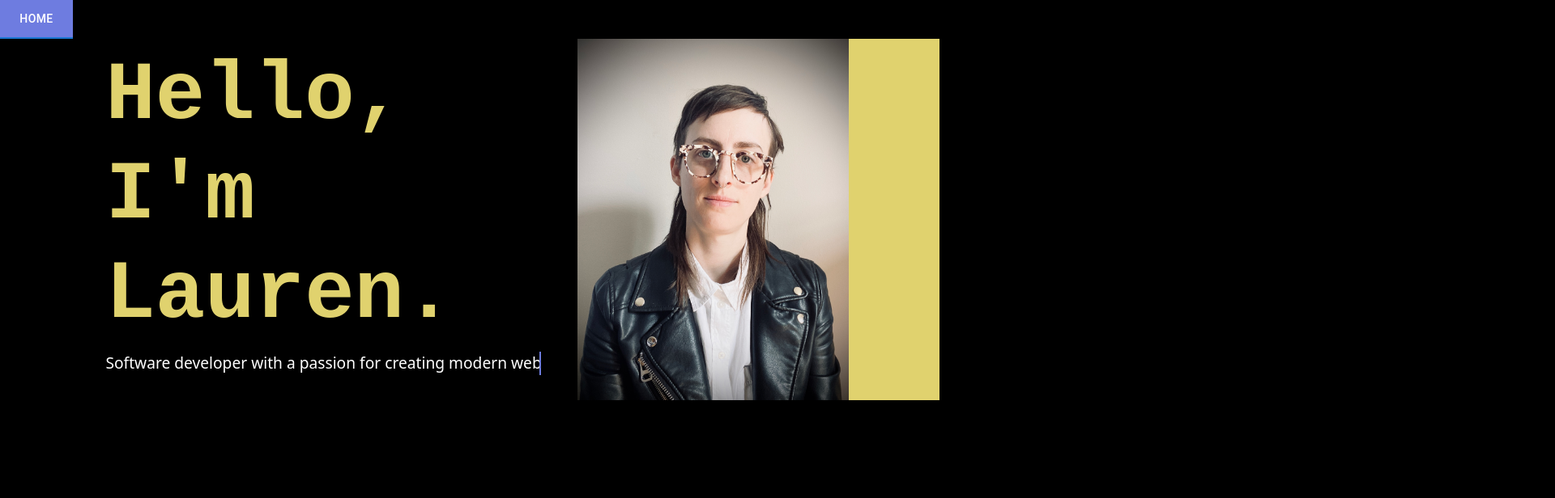
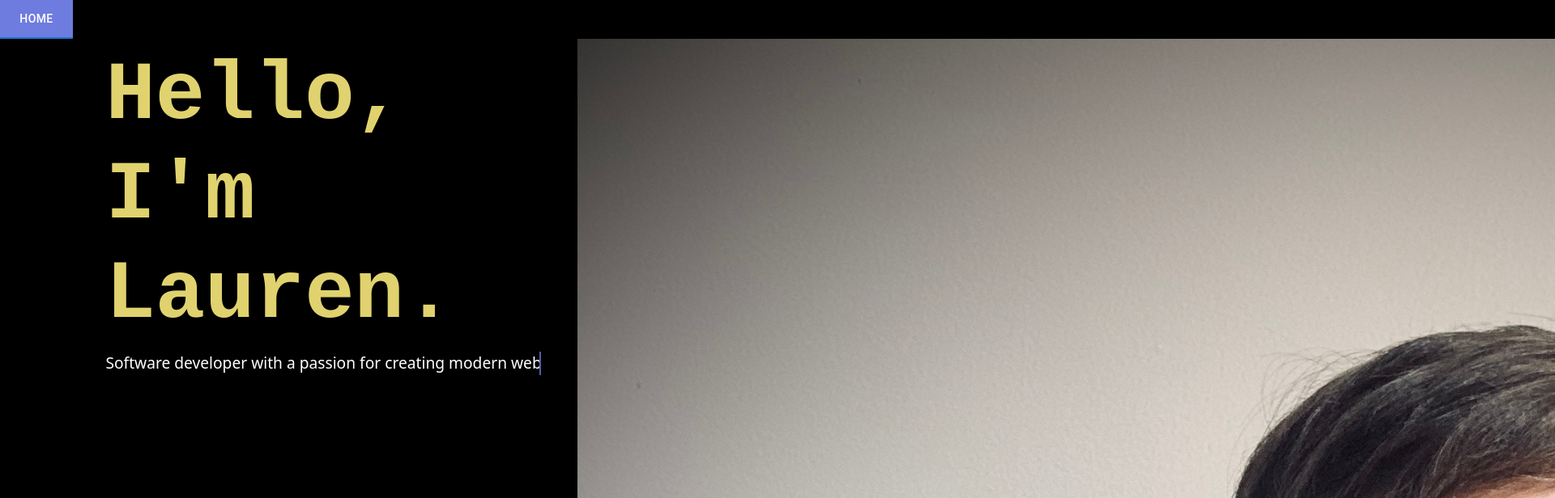
Before and after one commit to laurenmilesdev/portfolio, a Next.js app: page / in a window 1280 px wide. Shown: the top 616 px of the page at 81% size, 1920 px wide, since content can reach past the window. Built offline with nearby package versions, Linux system fonts and the light colour scheme; a web font is replaced by a local one.

Commit message:
Updated css for themes

```diff
--- a/src/components/layout/LeftContainer.module.css
+++ b/src/components/layout/LeftContainer.module.css
@@ -1,7 +1,7 @@
 .left-container {
   width: 57%;
   padding: 1%;
-  color: #fff;
+  color: var(--font-color);
 }
 
 .title-animated {
--- a/src/components/navigation/Navigation.module.css
+++ b/src/components/navigation/Navigation.module.css
@@ -1,5 +1,14 @@
+.nav {
+  display: flex;
+  flex-direction: row;
+}
+
+.switch {
+  justify-content: end;
+}
+
 .tab {
-  color: #fff;
+  color: var(--font-color);
 }
 
 .tab:hover {
--- a/src/components/projects/Projects.module.css
+++ b/src/components/projects/Projects.module.css
@@ -1,5 +1,5 @@
 .tab {
-  color: #fff;
+  color: var(--font-color);
   width: 50%;
 }
 
--- a/src/styles/globals.css
+++ b/src/styles/globals.css
@@ -41,6 +41,22 @@
   --secondary: #6e7ce0;
   --secondary-light: #abb3ed;
   --tertiary: #808080;
+
+  --background-color: #000;
+  --font-color: #fff;
+
+  --warn: #e0a66c;
+}
+
+[data-theme='light'] {
+  --primary: #e0d26e;
+  --primary-light: #ede5ab;
+  --secondary: #6e7ce0;
+  --secondary-light: #abb3ed;
+  --tertiary: #808080;
+
+  --background-color: #fff;
+  --font-color: #000;
 
   --warn: #e0a66c;
 }
@@ -93,7 +109,7 @@ div#__next > div {
 }
 
 body {
-  background-color: #000;
+  background-color: var(--background-color);
 }
 
 a {
@@ -130,7 +146,7 @@ ul {
 }
 
 .btn-primary-light {
-  color: #fff;
+  color: var(--font-color);
 }
 
 .btn-primary-light:hover {
@@ -153,7 +169,7 @@ ul {
 
 /* Selected navigation tabs */
 .nav-tab.MuiTab-root.Mui-selected {
-  color: #fff;
+  color: var(--font-color);
 }
 
 /* Removes right border on projects tabs */
@@ -165,12 +181,17 @@ ul {
 .projects-tab.MuiTab-root.Mui-selected {
   color: #000;
   background-color: var(--primary-light);
-  text-align: left;
+  /* text-align: left; */
 }
 
-.intro-photo {
+.image {
   width: 75%;
   height: auto;
+}
+
+/* Removes extra margin from Switch */
+.MuiSwitch-root.MuiSwitch-sizeMedium {
+  margin-bottom: 0;
 }
 
 @media (prefers-color-scheme: dark) {
```
